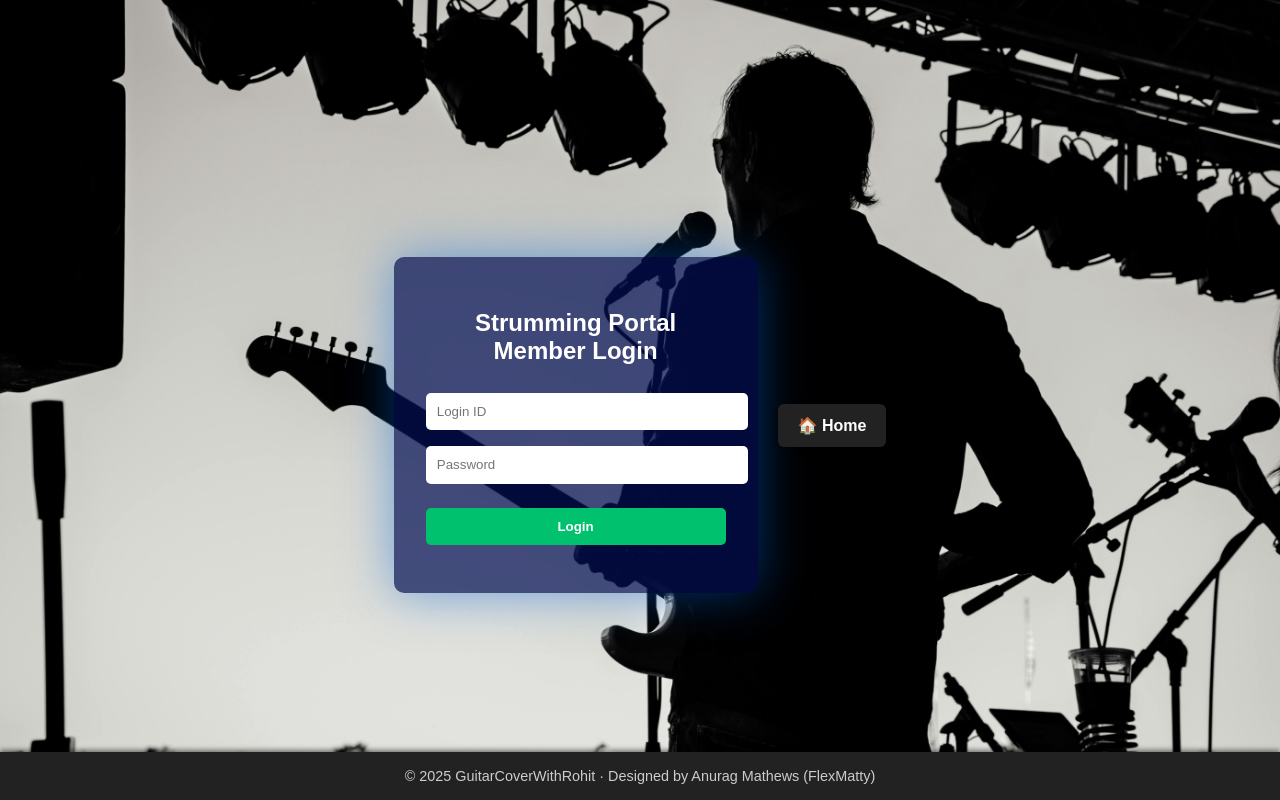
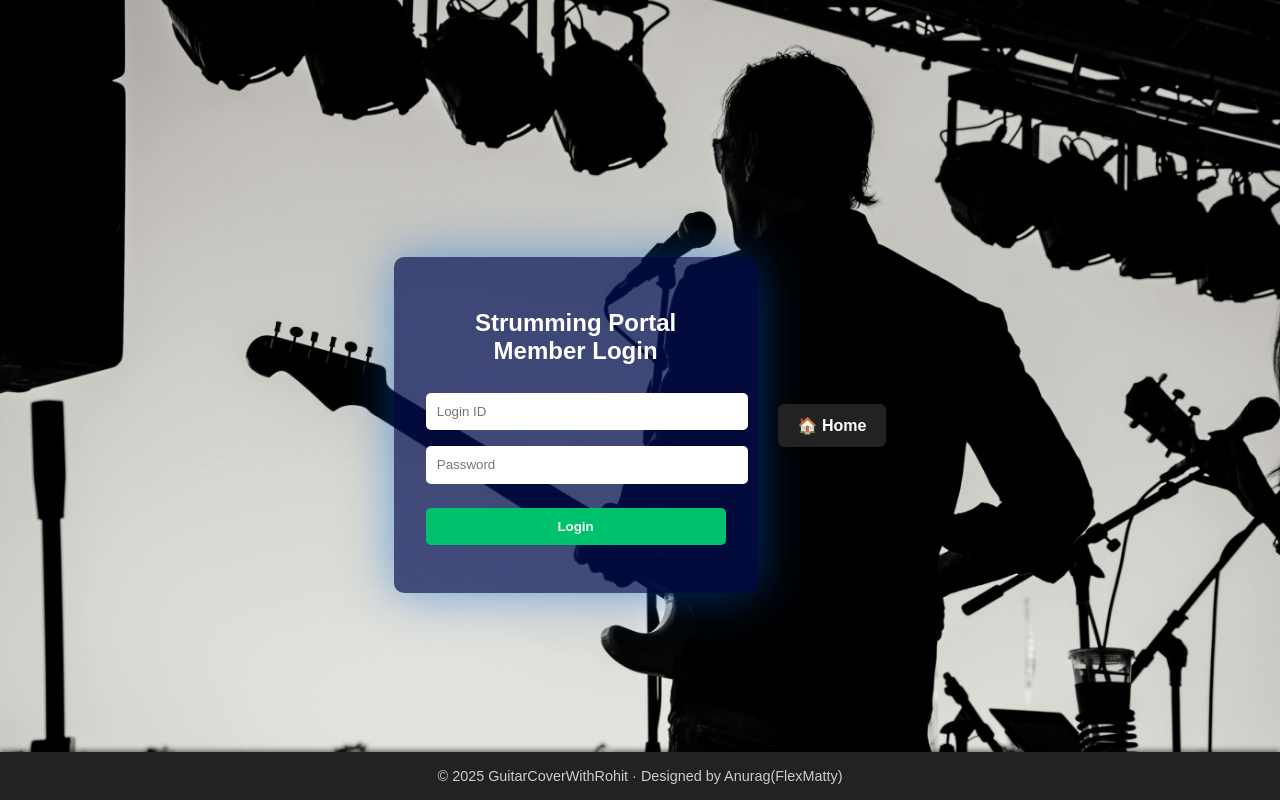
Before and after one commit to RohitOnStrings/MemberPortal, a plain HTML site: page index.html in a window 1280 px wide. Drawn offline with Linux system fonts and the light colour scheme.

Commit message:
Update index.html

```diff
--- a/index.html
+++ b/index.html
@@ -26,7 +26,7 @@
   </div>
 </div>
 
-  <footer>© 2025 GuitarCoverWithRohit · Designed by Anurag Mathews (FlexMatty)</footer>
+  <footer>© 2025 GuitarCoverWithRohit · Designed by Anurag(FlexMatty)</footer>
   <script src="script.js"></script>
 </body>
 </html>
```
